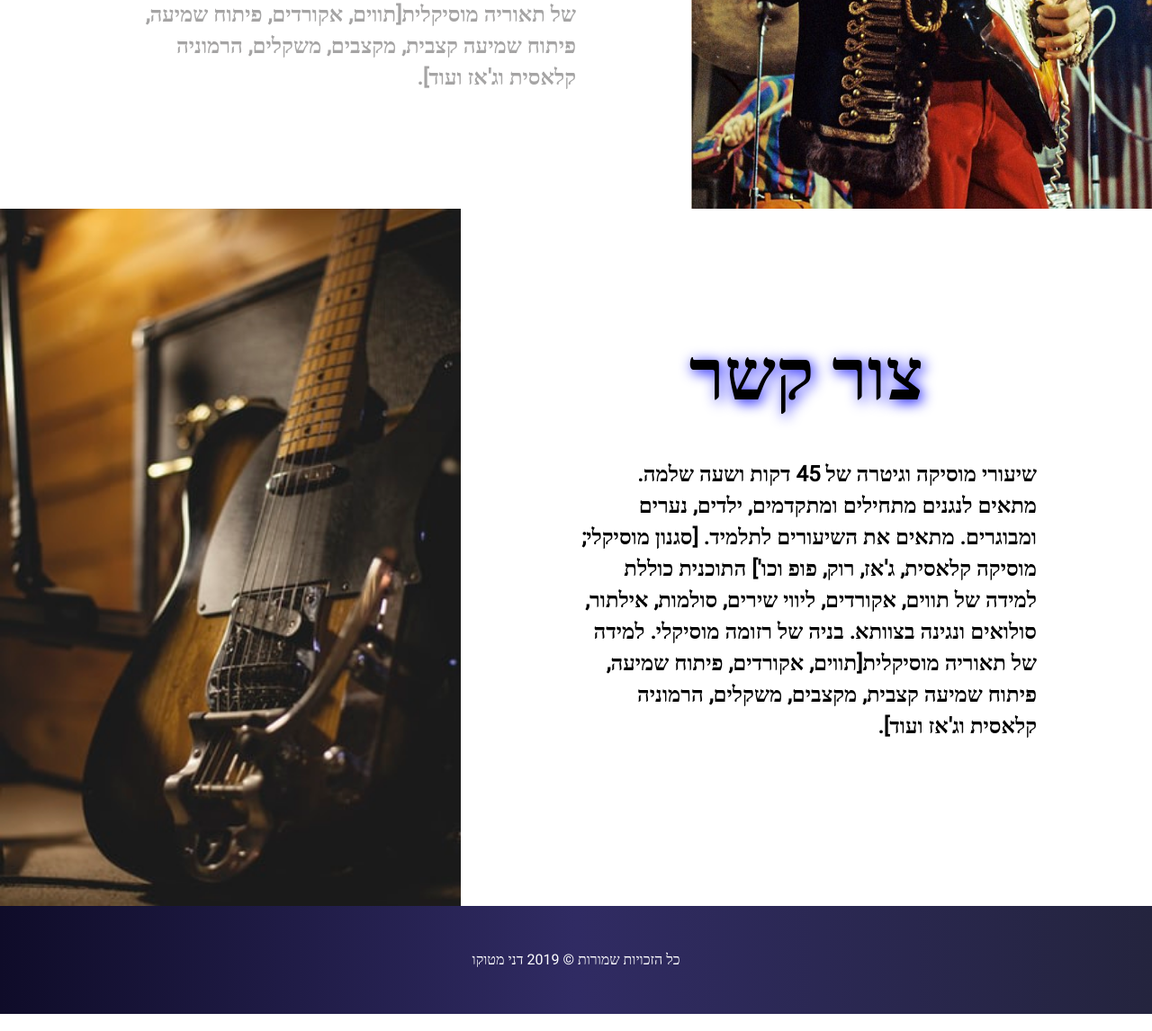
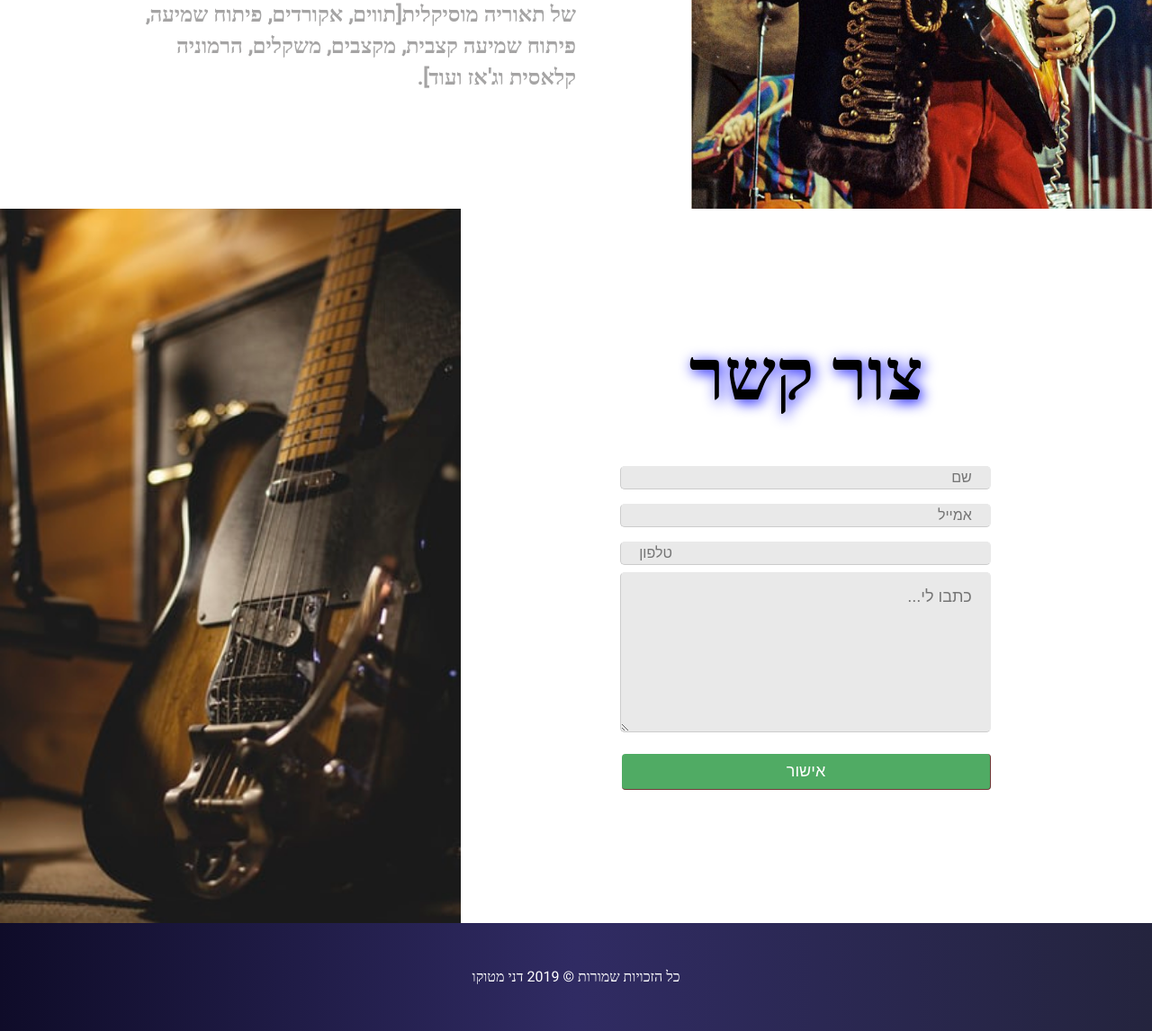
Before and after one commit to DaniMatuko/Jimi-Hendrix, a PHP site: page / in a window 1280 px wide. Shown: the part 1289-2435 px from the top of the page at 90% size. Run offline with PHP 8.4, Linux system fonts and the light colour scheme.

Commit message:
contact-form finish

```diff
--- a/index.html
+++ b/index.html
@@ -45,8 +45,15 @@
 
             <div class="info" dir="rtl">
                 <h1> צור קשר</h1>
-                <p>שיעורי מוסיקה וגיטרה של 45 דקות ושעה שלמה. מתאים לנגנים מתחילים ומתקדמים, ילדים, נערים ומבוגרים. מתאים את השיעורים לתלמיד. [סגנון מוסיקלי; מוסיקה קלאסית, ג'אז, רוק, פופ וכו'] התוכנית כוללת למידה של תווים, אקורדים, ליווי שירים, סולמות,
-                    אילתור, סולואים ונגינה בצוותא. בניה של רזומה מוסיקלי. למידה של תאוריה מוסיקלית[תווים, אקורדים, פיתוח שמיעה, פיתוח שמיעה קצבית, מקצבים, משקלים, הרמוניה קלאסית וג'אז ועוד].</p>
+                <div class="connect">
+                    <form action="#" class="form-contact" method="post" tabindex="1">
+                        <input type="text" class="form-contact-input" name="name" placeholder="שם" required />
+                        <input type="email" class="form-contact-input" name="email" placeholder="אמייל" required />
+                        <input type="tel" class="form-contact-input" name="tel" placeholder="טלפון" />
+                        <textarea class="form-contact-textarea" name="textarea" placeholder="כתבו לי..." required></textarea>
+                        <button type="submit" class="form-contact-button">אישור</button>
+                    </form>
+                </div>
             </div>
 
             <div class="contact-pic"><img src="images/dark-guitar.jpg" alt=""> </div>
--- a/style.css
+++ b/style.css
@@ -183,6 +183,79 @@
             }
             /*
 
+
+            ----------form-contact--------
+
+      */
+
+            .connect {
+                width: 80%;
+                margin: 0 auto;
+            }
+
+            .form-contact {
+                width: 100%;
+                font-family: "Arial", Times, serif;
+            }
+
+            .form-contact-input {
+                width: 100%;
+                color: #292929;
+                font-size: 1rem;
+                background-color: #E9E9E9;
+                border: 1px solid #E9E9E9;
+                -moz-border-radius: 5px;
+                -webkit-border-radius: 5px;
+                border-radius: 5px;
+                height: 1.5rem;
+                margin: 0.5em auto;
+                border-bottom: 1px solid #ccc;
+                border-left: 1px solid #ccc;
+                text-indent: 20px;
+            }
+
+            .form-contact-textarea {
+                width: 100%;
+                color: #292929;
+                font-size: 18px;
+                background-color: #E9E9E9;
+                border: 1px solid #E9E9E9;
+                -moz-border-radius: 5px;
+                -webkit-border-radius: 5px;
+                border-radius: 5px;
+                height: 10rem;
+                margin-bottom: 20px;
+                border-bottom: 1px solid #ccc;
+                border-left: 1px solid #ccc;
+                text-indent: 20px;
+                padding-top: 16px;
+                padding-left: 0;
+                padding-right: 0;
+                font-family: "Arial", Times, serif;
+            }
+
+            .form-contact-button {
+                width: 100%;
+                font-size: 18px;
+                border-radius: 4px;
+                color: #fff;
+                height: 40px;
+                opacity: .8;
+                margin-bottom: 20px;
+                cursor: pointer;
+                background: rgb(37, 151, 62);
+                display: block;
+                border: none;
+                border-bottom: 1px solid #500707;
+                border-right: 1px solid #500707;
+                transition: 1s;
+            }
+
+            .form-contact-button:hover {
+                opacity: 1;
+            }
+            /*
+
             ///////  **  small screens **
 
             */
@@ -208,6 +281,7 @@
                     background: rgba(229, 255, 204, 0.945);
                     min-width: 150px;
                     padding: 4rem;
+                    height: 100vh;
                 }
                 .section {
                     flex-direction: column;
@@ -231,4 +305,7 @@
                     letter-spacing: normal;
                     line-height: 5px;
                 }
+                .connect {
+                    width: 100%;
+                }
             }
```
